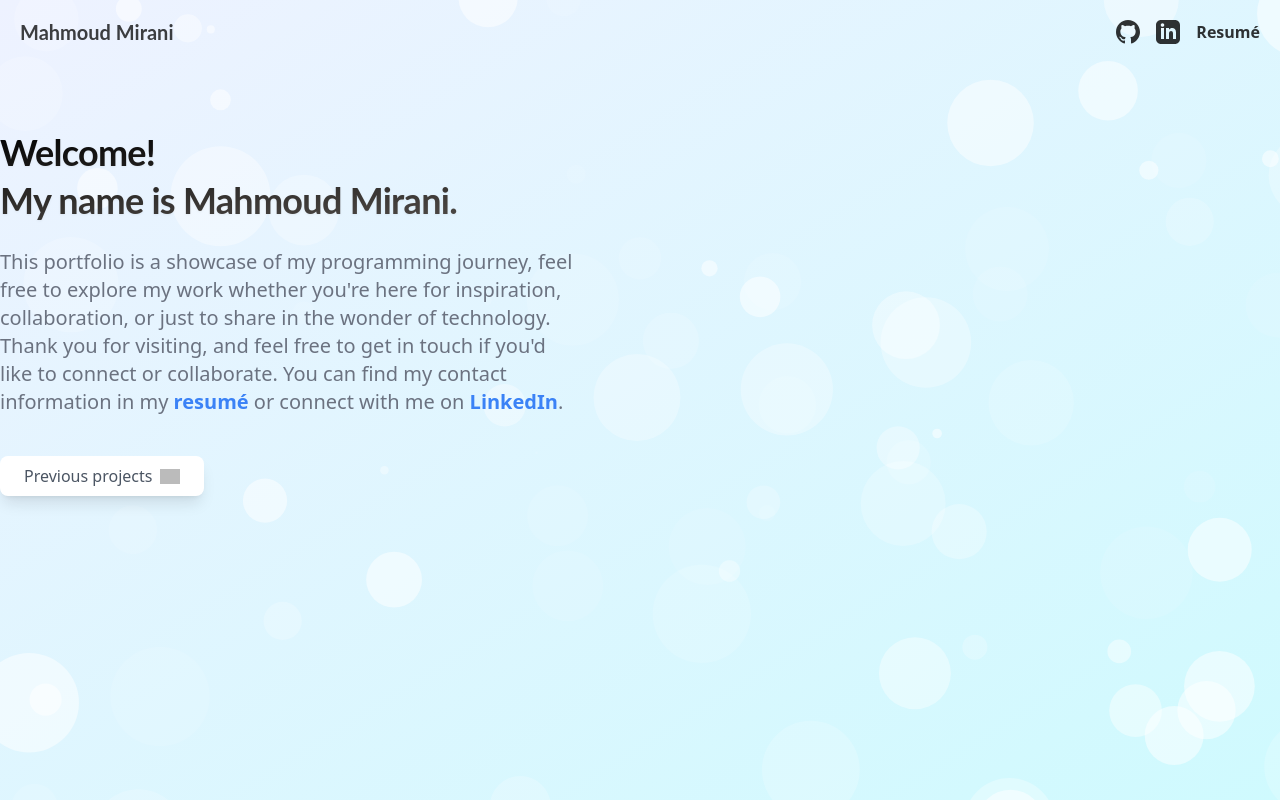
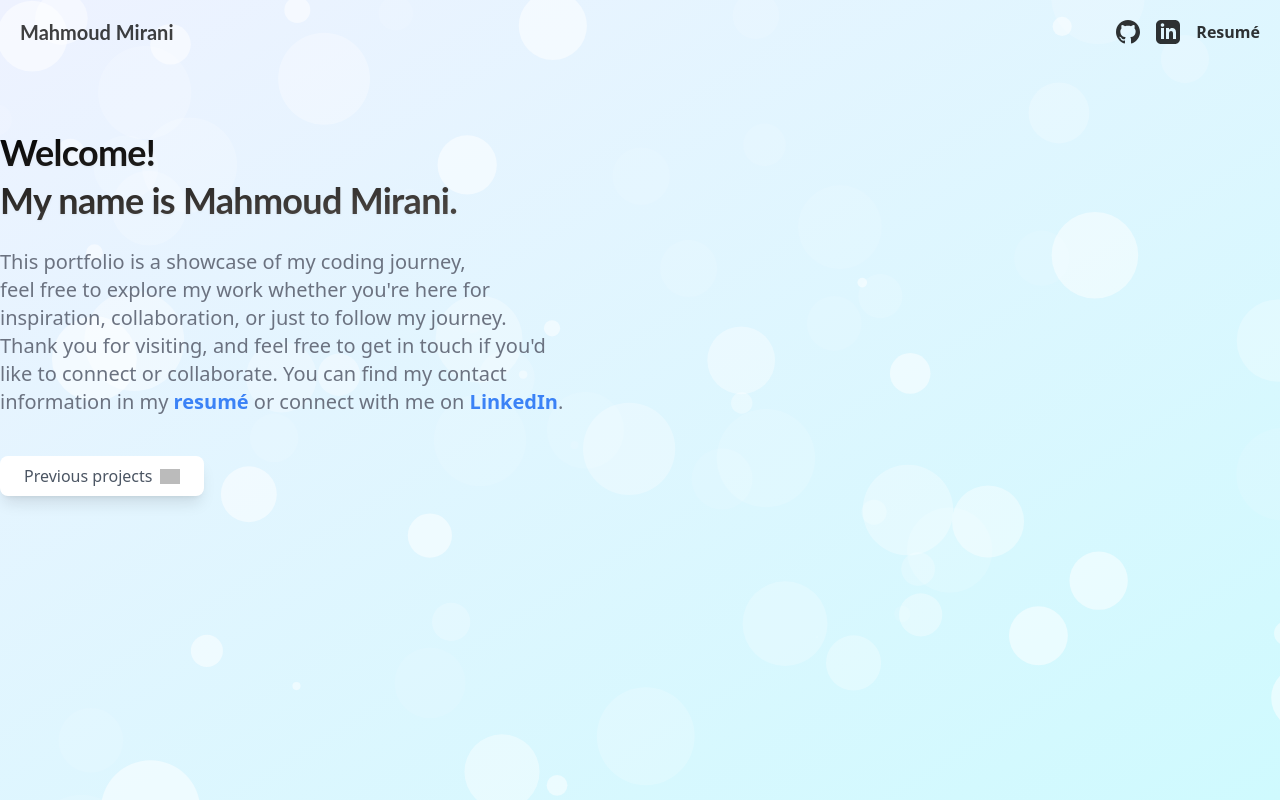
Before and after one commit to MoodMirani/mood-portfolio, a Next.js app: page / in a window 1280 px wide. Shown: the top 802 px of the page. Built offline with nearby package versions, Linux system fonts and the light colour scheme; grey boxes are pictures that could not be loaded.

Commit message:
small fixes

```diff
--- a/app/page.tsx
+++ b/app/page.tsx
@@ -21,15 +21,14 @@ export default function Home() {
           className="mt-6 max-w-xl animate-fade-up text-gray-500 opacity-0 [text-wrap:balance] md:text-xl"
           style={{ animationDelay: "0.25s", animationFillMode: "forwards" }}
         >
-          This portfolio is a showcase of my programming journey, feel free to
+          This portfolio is a showcase of my coding journey, feel free to
           explore my work whether you&apos;re here for inspiration,
-          collaboration, or just to share in the wonder of technology. Thank you
-          for visiting, and feel free to get in touch if you&apos;d like to
-          connect or collaborate. You can find my contact information in
-          my&nbsp;
+          collaboration, or just to follow my journey. Thank you for visiting,
+          and feel free to get in touch if you&apos;d like to connect or
+          collaborate. You can find my contact information in my&nbsp;
           <a
             className="font-bold text-blue-500 hover:underline"
-            href="/documents/Mahmoud_Sherzad_Resume_IT.pdf"
+            href="/documents/Mahmoud_Mirani_CV_IT.pdf"
             target="_blank"
             rel="noopener noreferrer"
           >
--- a/components/layout/navbar.tsx
+++ b/components/layout/navbar.tsx
@@ -48,7 +48,7 @@ export default function NavBar() {
             </a>
             <a
               className="opacity-80 transition-opacity duration-200 hover:opacity-50"
-              href="https://drive.google.com/file/d/1lO7_fRVGctOavcbI_3ohLZmqRJN_wnpZ/view?usp=sharing"
+              href="/documents/Mahmoud_Mirani_CV_IT.pdf"
               target="_blank"
               rel="noopener noreferrer"
             >
--- a/components/particles/particles.tsx
+++ b/components/particles/particles.tsx
@@ -264,7 +264,7 @@ export default function ParticlesBG() {
             },
             random: false,
             size: false,
-            speed: 2,
+            speed: 1,
             spin: {
               acceleration: 0,
               enable: false,
```
Also changed, not shown: 2 other files (tests, documents, lock files or other folders).
